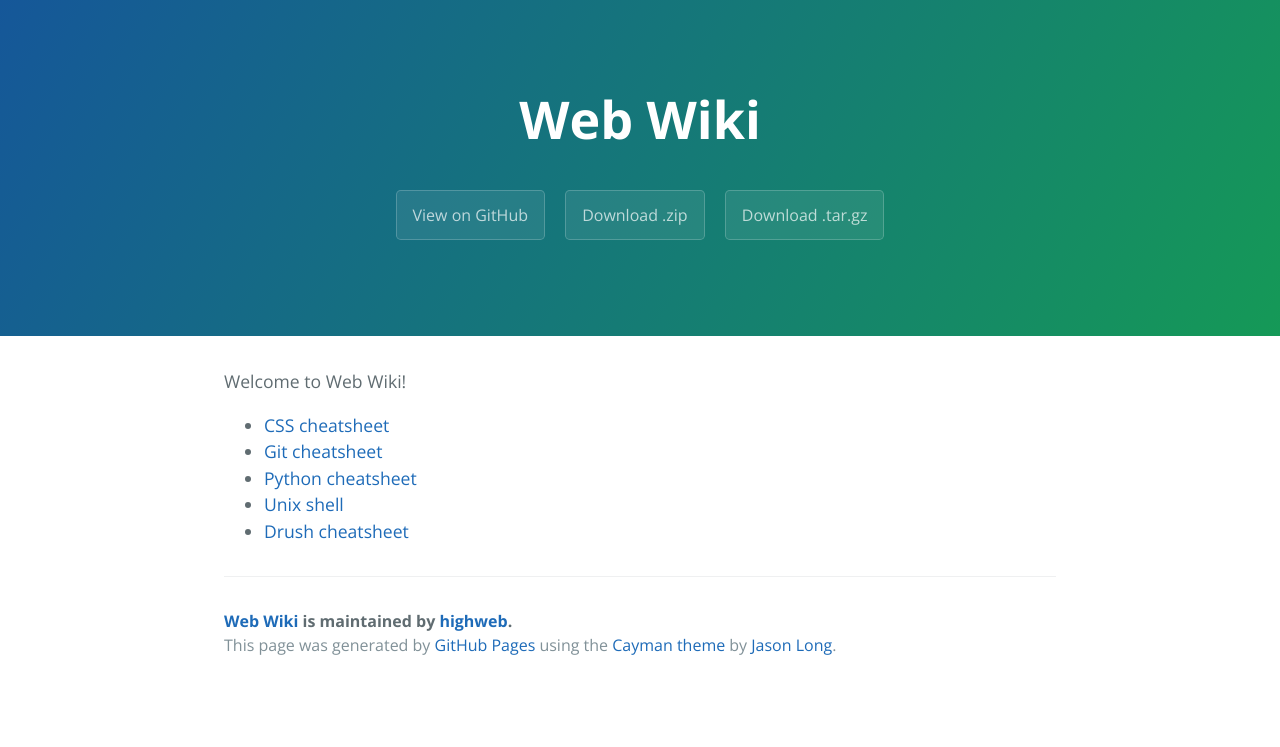
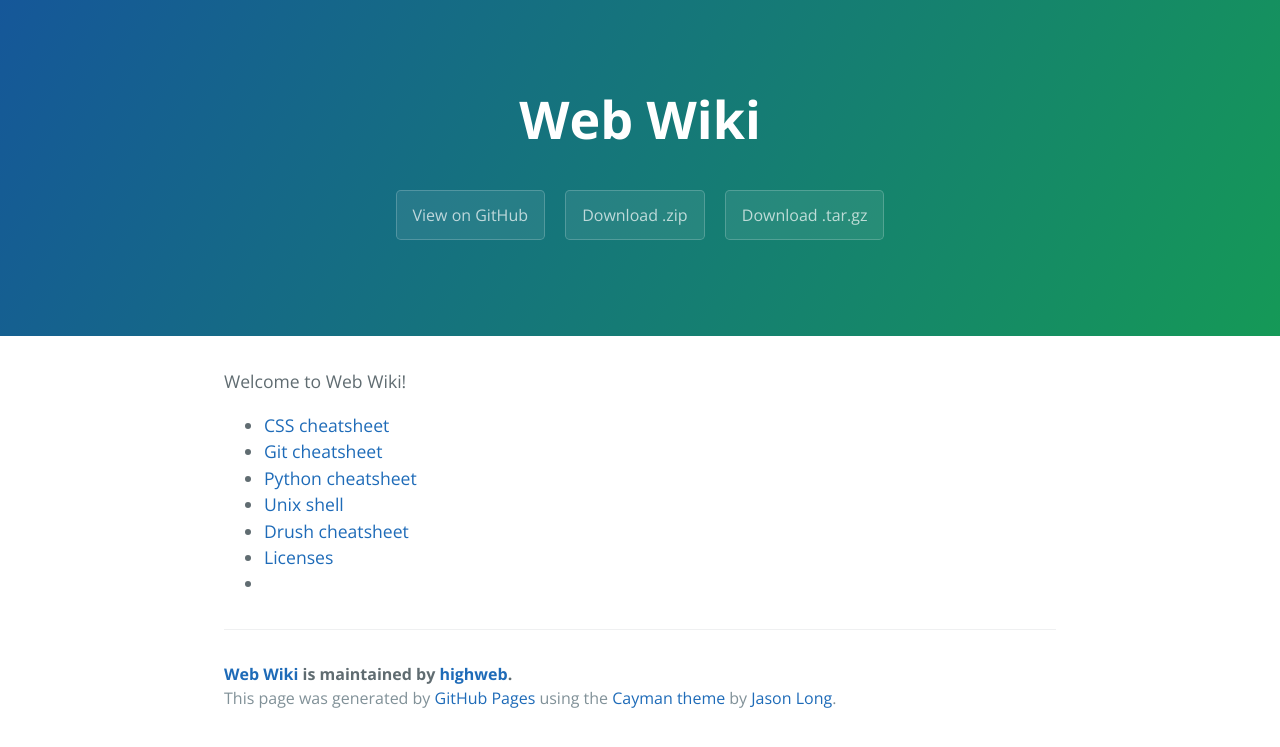
Before and after one commit to highweb/web-wiki, a Jekyll site: the page built from index.md, in a window 1280 px wide. Shown: the top 747 px of the page. Built offline with Jekyll 4.4.1, drawn with Linux system fonts in a browser that asks for light colours.

Commit message:
Update index.md

```diff
--- a/index.md
+++ b/index.md
@@ -10,3 +10,5 @@ Welcome to Web Wiki!
 * [Python cheatsheet](/python)
 * [Unix shell](/shell)
 * [Drush cheatsheet](/drush)
+* [Licenses](/licenses)
+*
```
